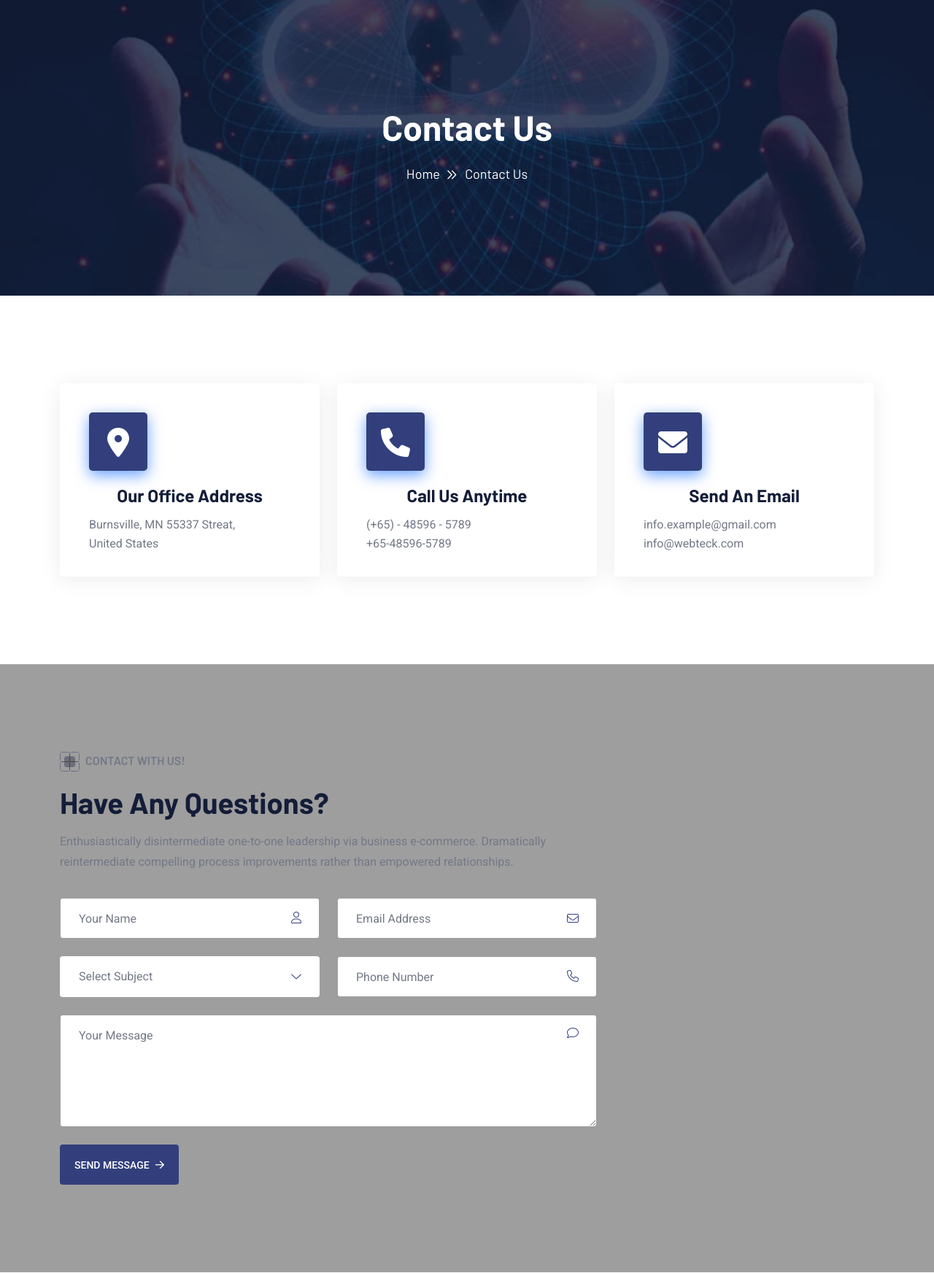
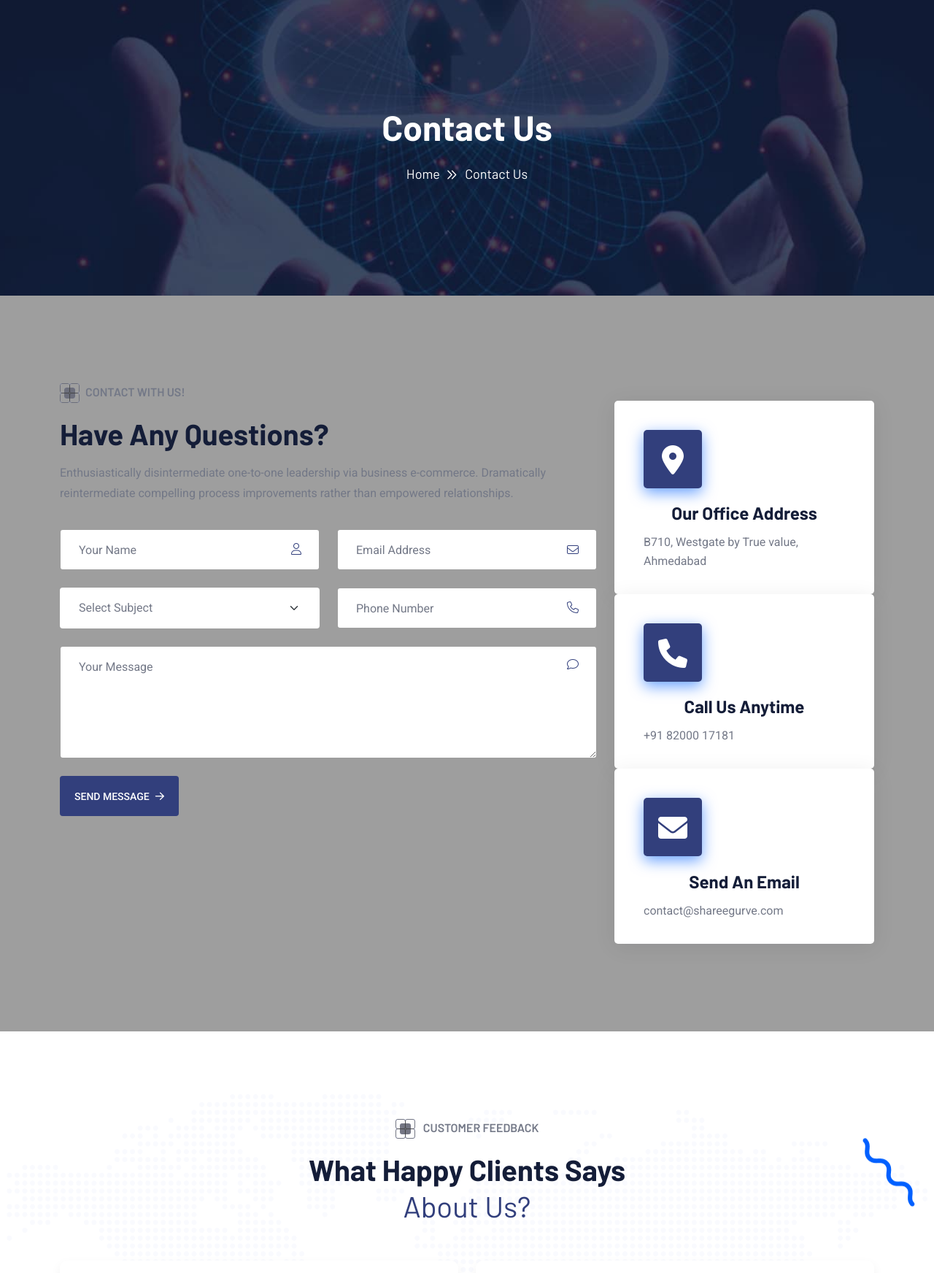
Before and after one commit to GKDevotion/shree-gurve-tech, a PHP site: page /core/contact-us.php in a window 1280 px wide. Shown: the part 147-1891 px from the top of the page at 73% size. Run offline with PHP 8.4, Linux system fonts and the light colour scheme.

Commit message:
footer service list update

```diff
--- a/contact-us.php
+++ b/contact-us.php
@@ -1,5 +1,8 @@
 <?php
 include_once('elements/header.php');
+
+$json = file_get_contents('assets/data/services.json');
+$services = json_decode($json, true);
 ?>
 
 <div class="breadcumb-wrapper" data-bg-src="assets/img/bg/breadcumb-bg.jpg">
@@ -13,45 +16,11 @@ include_once('elements/header.php');
         </div>
     </div>
 </div>
-<div class="space">
-    <div class="container">
-        <div class="row gy-4">
-            <div class="col-xl-4 col-md-6">
-                <div class="contact-info">
-                    <div class="contact-info_icon"><i class="fas fa-location-dot"></i></div>
-                    <div class="media-body">
-                        <h4 class="box-title">Our Office Address</h4><span class="contact-info_text">Burnsville, MN
-                            55337 Streat,<br>United States</span>
-                    </div>
-                </div>
-            </div>
-            <div class="col-xl-4 col-md-6">
-                <div class="contact-info">
-                    <div class="contact-info_icon"><i class="fas fa-phone"></i></div>
-                    <div class="media-body">
-                        <h4 class="box-title">Call Us Anytime</h4><span class="contact-info_text"><a
-                                href="tel:+65485965789">(+65) - 48596 - 5789</a> <a
-                                href="tel:+65485965789">+65-48596-5789</a></span>
-                    </div>
-                </div>
-            </div>
-            <div class="col-xl-4 col-md-6">
-                <div class="contact-info">
-                    <div class="contact-info_icon"><i class="fas fa-envelope"></i></div>
-                    <div class="media-body">
-                        <h4 class="box-title">Send An Email</h4><span class="contact-info_text"><a
-                                href="mailto:info.example@gmail.com">info.example@gmail.com</a> <a
-                                href="mailto:info@webteck.com">info@webteck.com</a></span>
-                    </div>
-                </div>
-            </div>
-        </div>
-    </div>
-</div>
 
 <div class="bg-smoke space" data-bg-src="assets/img/bg/contact_bg_1.png" id="contact-sec">
     <div class="container">
         <div class="row">
+
             <div class="col-xl-8">
                 <div class="title-area mb-35 text-xl-start text-center"><span class="sub-title">
                         <div class="icon-masking me-2"><span class="mask-icon"
@@ -63,32 +32,89 @@ include_once('elements/header.php');
                         e-commerce. Dramatically reintermediate compelling process improvements rather than
                         empowered relationships.</p>
                 </div>
-                <form action="https://html.themeholy.com/webteck/demo/mail.php" method="POST"
+
+                <form action="" method="POST"
                     class="contact-form ajax-contact">
+
                     <div class="row">
                         <div class="form-group col-md-6"><input type="text" class="form-control" name="name"
-                                id="name" placeholder="Your Name"> <i class="fal fa-user"></i></div>
+                                id="name" placeholder="Your Name"> <i class="fal fa-user"></i>
+                        </div>
+
                         <div class="form-group col-md-6"><input type="email" class="form-control" name="email"
-                                id="email" placeholder="Email Address"> <i class="fal fa-envelope"></i></div>
-                        <div class="form-group col-md-6"><select name="subject" id="subject" class="form-select">
-                                <option value="" disabled="disabled" selected="selected" hidden>Select Subject
-                                </option>
-                                <option value="Web Development">Web Development</option>
-                                <option value="Brand Marketing">Brand Marketing</option>
-                                <option value="UI/UX Designing">UI/UX Designing</option>
-                                <option value="Digital Marketing">Digital Marketing</option>
-                            </select> <i class="fal fa-chevron-down"></i></div>
+                                id="email" placeholder="Email Address"> <i class="fal fa-envelope"></i>
+                        </div>
+
+                        <div class="form-group col-md-6">
+
+                            <select name="subject" class="form-select">
+
+                                <option value="" disabled selected hidden>Select Subject</option>
+
+                                <?php
+                                foreach ($services as $key => $service) {
+                                    echo '<option value="' . $key . '">' . $service['title'] . '</option>';
+                                }
+                                ?>
+
+                            </select>
+
+                        </div>
+
                         <div class="form-group col-md-6"><input type="tel" class="form-control" name="number"
-                                id="number" placeholder="Phone Number"> <i class="fal fa-phone"></i></div>
+                                id="number" placeholder="Phone Number"> <i class="fal fa-phone"></i>
+                        </div>
+
                         <div class="form-group col-12"><textarea name="message" id="message" cols="30" rows="3"
                                 class="form-control" placeholder="Your Message"></textarea> <i
-                                class="fal fa-comment"></i></div>
+                                class="fal fa-comment"></i>
+                        </div>
+
                         <div class="form-btn text-xl-start text-center col-12"><button class="th-btn">Send Message<i
-                                    class="fa-regular fa-arrow-right ms-2"></i></button></div>
+                                    class="fa-regular fa-arrow-right ms-2"></i></button>
+                        </div>
+
                     </div>
+
                     <p class="form-messages mb-0 mt-3"></p>
                 </form>
+
             </div>
+
+            <div class="col-xl-4 d-flex flex-column gy-4">
+
+                <div class="col">
+                    <div class="contact-info">
+                        <div class="contact-info_icon"><i class="fas fa-location-dot"></i></div>
+                        <div class="media-body">
+                            <h4 class="box-title">Our Office Address</h4><span class="contact-info_text">B710, Westgate by True value, Ahmedabad</span>
+                        </div>
+                    </div>
+                </div>
+
+                <div class="col">
+                    <div class="contact-info">
+                        <div class="contact-info_icon"><i class="fas fa-phone"></i></div>
+                        <div class="media-body">
+                            <h4 class="box-title">Call Us Anytime</h4><span class="contact-info_text"><a
+                                    href="tel:+91 82000 17181">+91 82000 17181</a></span>
+                        </div>
+                    </div>
+                </div>
+
+                <div class="col">
+                    <div class="contact-info">
+                        <div class="contact-info_icon"><i class="fas fa-envelope"></i></div>
+                        <div class="media-body">
+                            <h4 class="box-title">Send An Email</h4><span class="contact-info_text"><a
+                                    href="mailto:contact@shareegurve.com">contact@shareegurve.com</a></span>
+                        </div>
+                    </div>
+                </div>
+
+
+            </div>
+
         </div>
     </div>
 </div>
--- a/elements/footer.php
+++ b/elements/footer.php
@@ -30,7 +30,7 @@
                                     </div>
                                     <div class="media-body">
                                         <span class="footer-contact_text">Mail Us On:</span>
-                                        <a href="mailto:info@webteck.com" class="footer-contact_link">
+                                        <a href="mailto:contact@shareegurve.com" class="footer-contact_link">
                                             contact@shareegurve.com
                                         </a>
                                     </div>
@@ -102,7 +102,7 @@
                                         <li><a href="service-details/it-support-maintenance">IT Support & Maintenance</a></li>
                                         <li><a href="service-details/ui-ux-design">UI/UX Design</a></li>
                                         <li><a href="service-details/cloud-services">Cloud services</a></li>
-                                        <li><a href="service-details/cloud-services">Cloud services</a></li>
+                                        <li><a href="service-details/IT-consulting-services">IT Consulting Services</a></li>
                                     </ul>
                                 </div>
                             </div>
@@ -112,12 +112,12 @@
                                 <h3 class="widget_title">IT SERVICES</h3>
                                 <div class="menu-all-pages-container">
                                     <ul class="menu">
-                                        <li><a href="service-details/web-development">Web Development</a></li>
-                                        <li><a href="service-details/software-development">Software Development</a></li>
-                                        <li><a href="service-details/it-support-maintenance">IT Support & Maintenance</a></li>
-                                        <li><a href="service-details/ui-ux-design">UI/UX Design</a></li>
-                                        <li><a href="service-details/cloud-services">Cloud services</a></li>
-                                        <li><a href="service-details/cloud-services">Cloud services</a></li>
+                                        <li><a href="service-details/digital-marketing">Digital Marketing Services</a></li>
+                                        <li><a href="service-details/mobile-app-development">Mobile App Development</a></li>
+                                        <li><a href="service-details/cyber-security-services">Cybersecurity Services</a></li>
+                                        <li><a href="service-details/data-analytics">Data & Analytics Services</a></li>
+                                        <li><a href="service-details/ai-automation">AI & Automation Services</a></li>
+                                        <li><a href="service-details/blockchain-development">Blockchain Development</a></li>
                                     </ul>
                                 </div>
                             </div>
```
